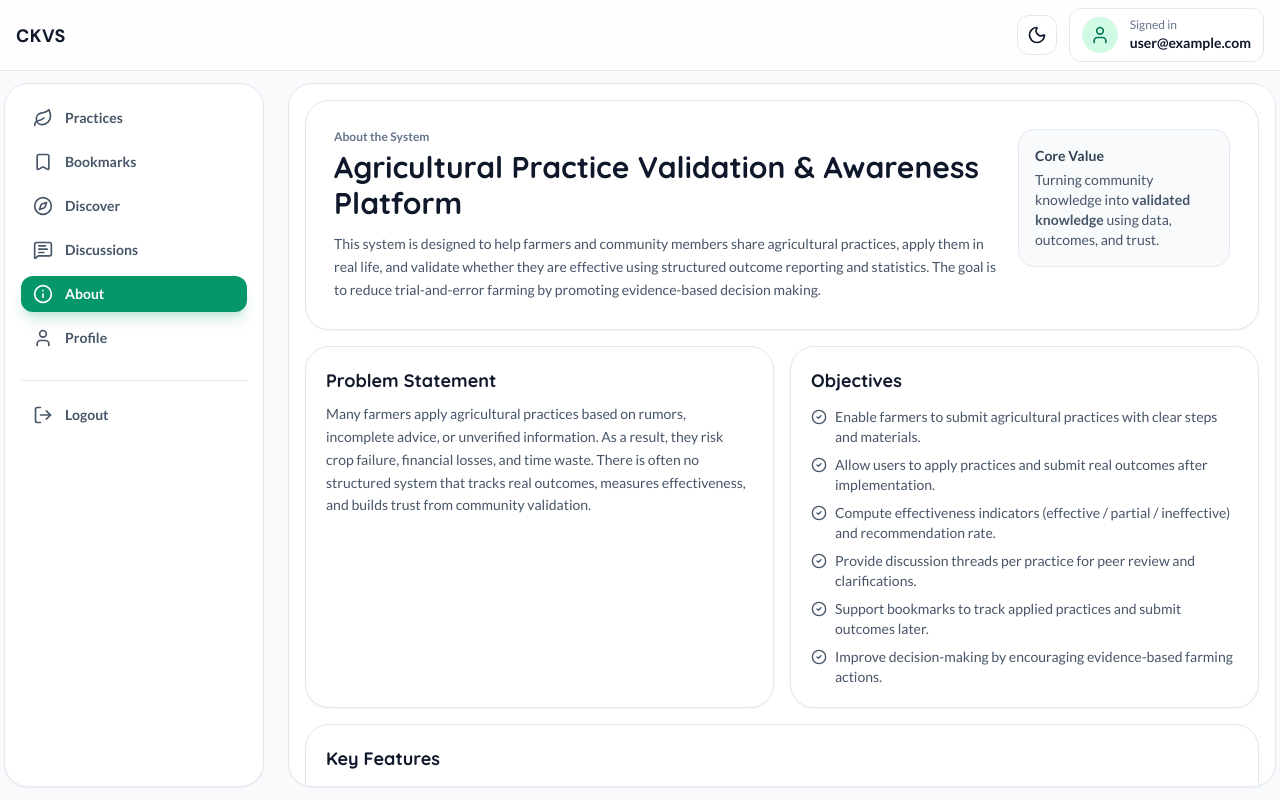
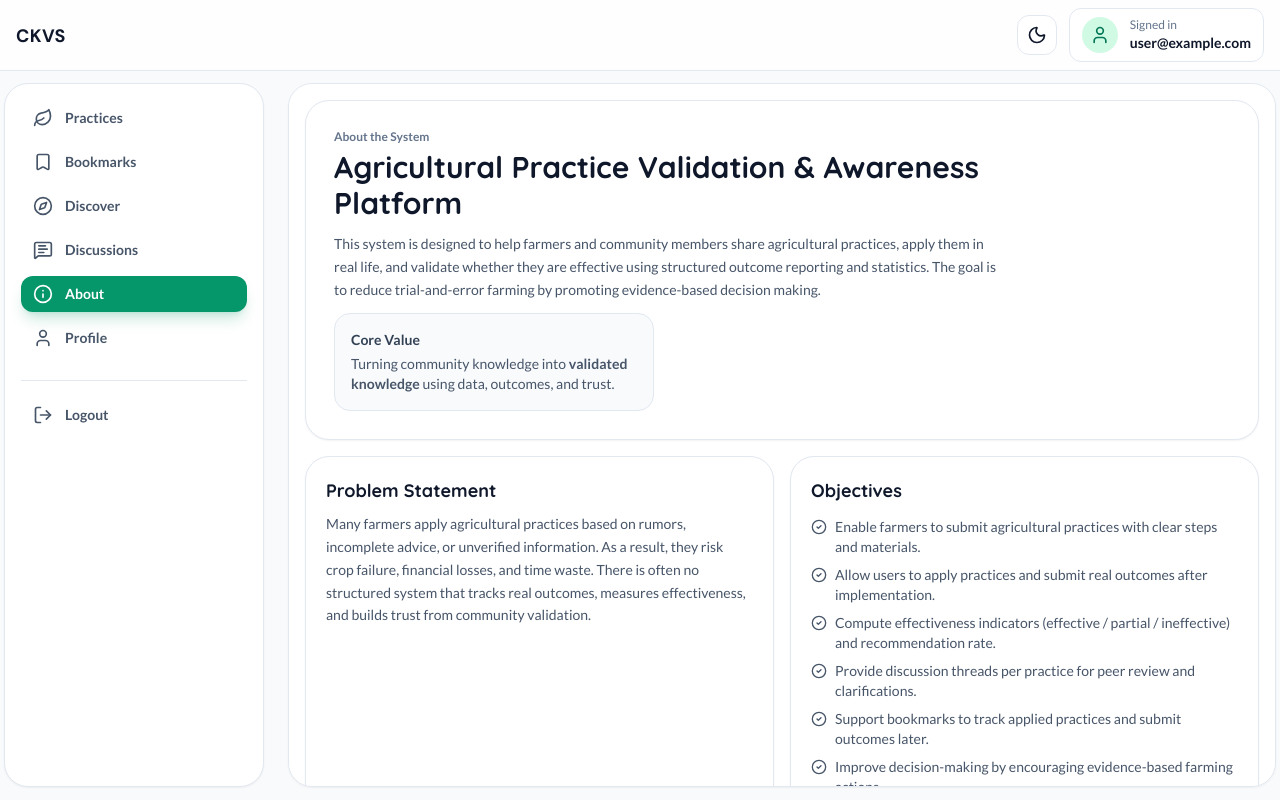
Before and after one commit to GhislainChe/COMMUNITY-KNOWLEDGE-VALIDATION-SYSTEM, a React (Vite) app in the folder clients/: page /app/about in a window 1280 px wide. Built offline with nearby package versions, Linux system fonts and the light colour scheme.

Commit message:
modified some aspects of the ui in the about page

```diff
--- a/clients/src/pages/app/AboutPage.jsx
+++ b/clients/src/pages/app/AboutPage.jsx
@@ -78,7 +78,7 @@ export default function AboutPage() {
     <div className="p-3 sm:p-4">
       {/* HERO */}
       <div className="rounded-3xl border border-slate-200 bg-white p-5 shadow-sm dark:border-white/10 dark:bg-white/5 sm:p-7">
-        <div className="flex flex-col gap-3 sm:flex-row sm:items-start sm:justify-between">
+        <div className="flex flex-col gap-3 sm:flex-column sm:items-start sm:justify-between">
           <div className="max-w-2xl">
             <p className="text-xs font-semibold text-slate-500 dark:text-slate-300/70">
               About the System
```
